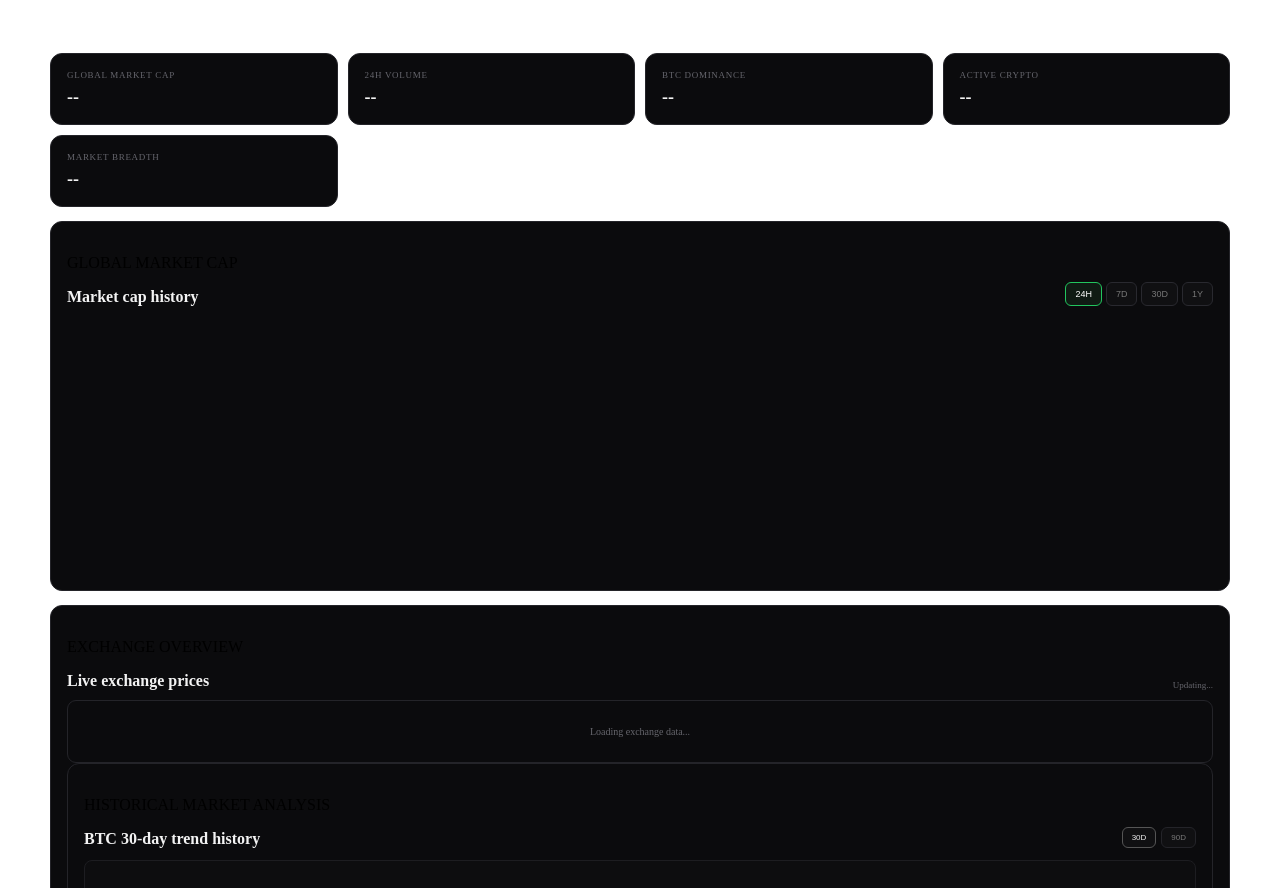
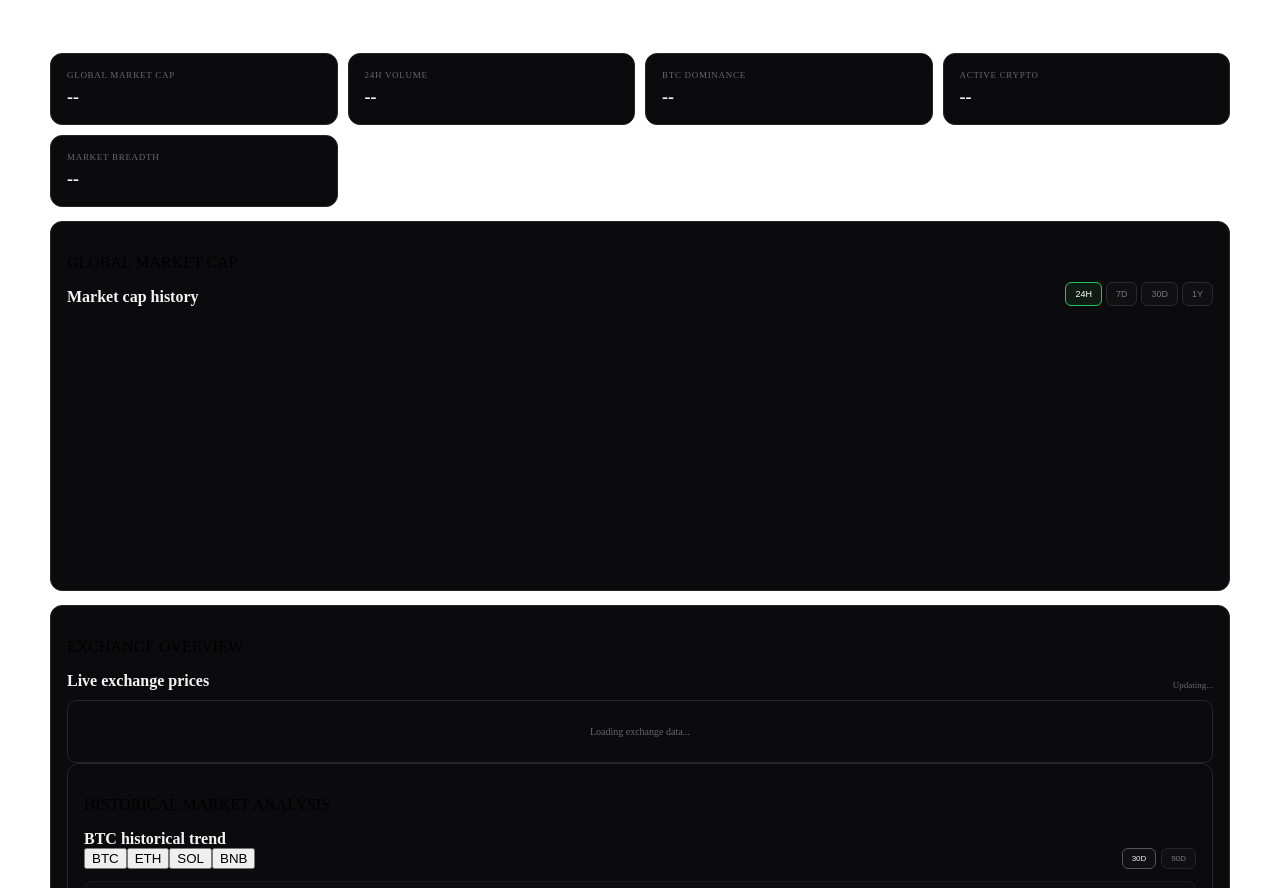
Before and after one commit to 7st5zchchb-collab/Gugee, a plain HTML site: page markets.html in a window 1280 px wide. Shown: the part 64-952 px from the top of the page. Drawn offline with Linux system fonts and the light colour scheme.

Commit message:
Add historical chart asset selector

```diff
--- a/markets.html
+++ b/markets.html
@@ -24,7 +24,7 @@
 <div class="exchange-overview-heading"><div><p class="section-label">EXCHANGE OVERVIEW</p><h2>Live exchange prices</h2></div><small id="exchangeUpdated">Updating...</small></div>
 <div class="exchange-overview-grid" id="exchangeOverview"><div class="exchange-overview-empty">Loading exchange data...</div></div><section class="market-history-panel">
   <div class="exchange-overview-heading">
-    <div><p class="section-label">HISTORICAL MARKET ANALYSIS</p><h2>BTC 30-day trend history</h2></div>
+    <div><p class="section-label">HISTORICAL MARKET ANALYSIS</p><h2 id="historyTitle">BTC historical trend</h2><div class="history-assets"><button class="history-asset active" data-coin="bitcoin" data-label="BTC">BTC</button><button class="history-asset" data-coin="ethereum" data-label="ETH">ETH</button><button class="history-asset" data-coin="solana" data-label="SOL">SOL</button><button class="history-asset" data-coin="binancecoin" data-label="BNB">BNB</button></div></div>
     <div class="history-controls"><button class="history-range active" data-days="30">30D</button><button class="history-range" data-days="90">90D</button></div>
   </div>
   <div class="history-chart-wrap"><svg id="btcHistoryChart" viewBox="0 0 900 280" preserveAspectRatio="none"></svg><div id="btcHistoryTooltip" class="history-tooltip"></div></div>
```
